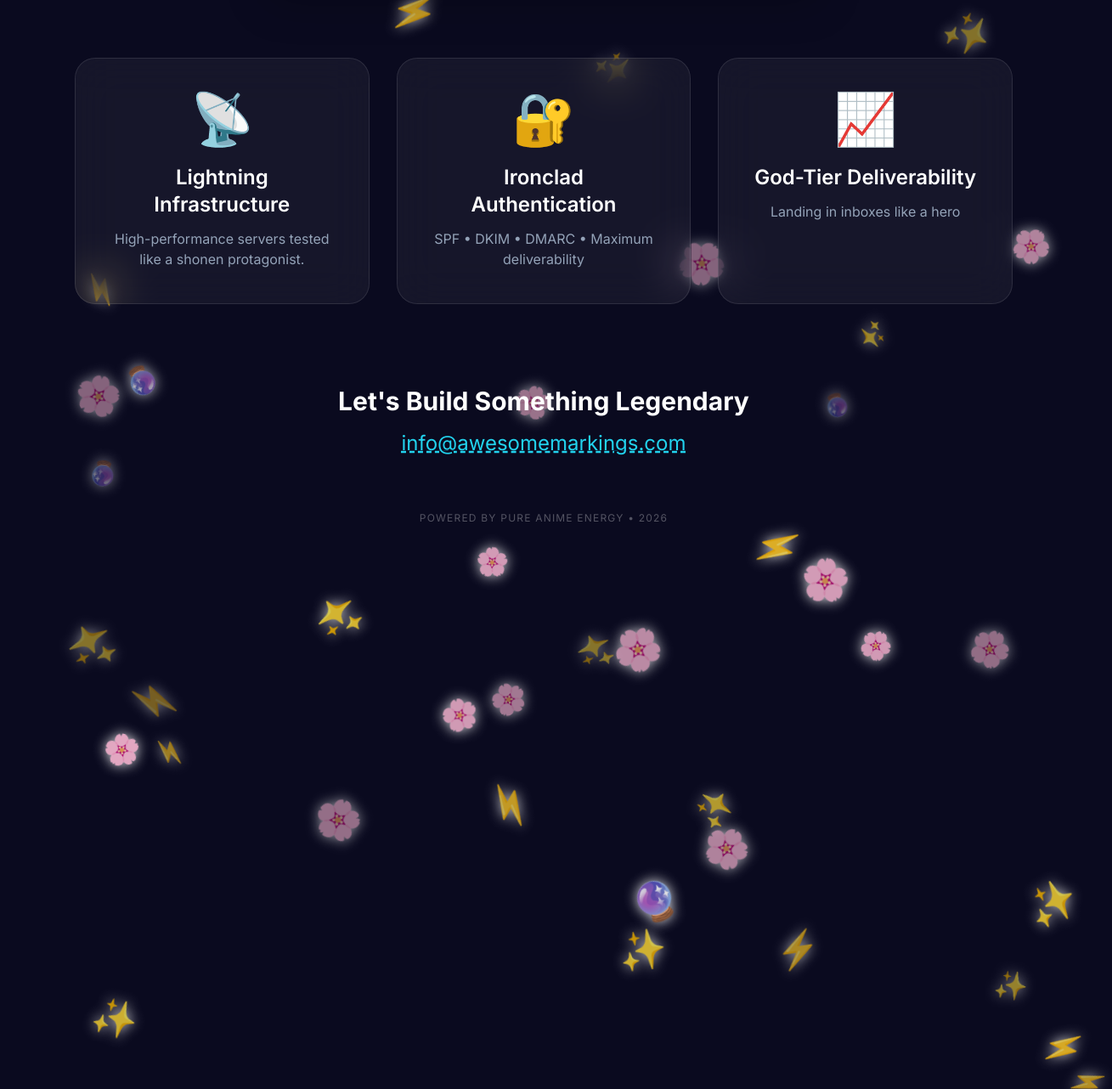
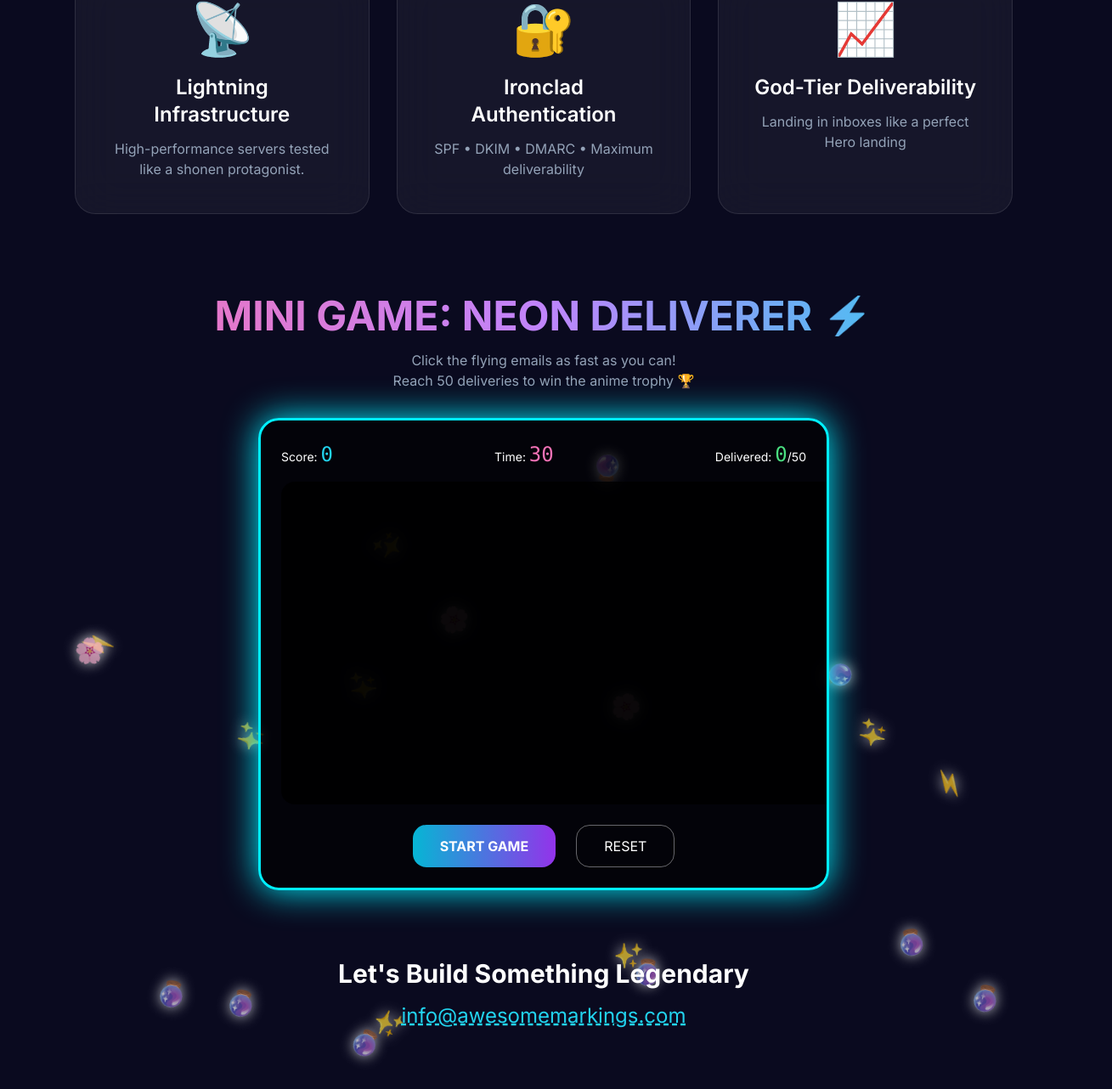
Before and after one commit to roshanaktharj99-a11y/awesome_markings, a plain HTML site: page index.html in a window 1280 px wide. Shown: the part 841-2123 px from the top of the page at 85% size, 1309 px wide, since content can reach past the window. Drawn offline with nearby package versions, Linux system fonts and the light colour scheme.

Commit message:
Update index.html

```diff
--- a/index.html
+++ b/index.html
@@ -23,7 +23,6 @@
             overflow-x: hidden;
         }
 
-        /* Epic Anime Background */
         .bg-anime {
             position: fixed;
             inset: 0;
@@ -39,15 +38,8 @@
             100% { background-position: 0% 50%; }
         }
 
-        /* Floating Particles Container */
-        #particles {
-            position: fixed;
-            inset: 0;
-            z-index: -1;
-            pointer-events: none;
-        }
+        #particles { position: fixed; inset: 0; z-index: -1; pointer-events: none; }
 
-        /* Neon Title */
         .title {
             font-family: 'Space Grotesk', sans-serif;
             font-size: clamp(3.5rem, 8vw, 7rem);
@@ -55,10 +47,7 @@
             background: linear-gradient(90deg, #00f0ff, #c026d3, #f472b6, #22c55e);
             -webkit-background-clip: text;
             -webkit-text-fill-color: transparent;
-            text-shadow:
-                0 0 40px #00f0ff,
-                0 0 80px #c026d3,
-                0 0 120px #f472b6;
+            text-shadow: 0 0 40px #00f0ff, 0 0 80px #c026d3, 0 0 120px #f472b6;
             animation: titlePulse 4s ease-in-out infinite;
         }
 
@@ -67,32 +56,18 @@
             50% { filter: brightness(1.3) hue-rotate(15deg); }
         }
 
-        /* Subtitle Glow */
-        .subtitle {
-            font-size: 1.5rem;
-            letter-spacing: 4px;
-            text-shadow: 0 0 30px rgba(192, 38, 211, 0.8);
-            animation: subtitleFloat 6s ease-in-out infinite;
-        }
+        .subtitle { animation: subtitleFloat 6s ease-in-out infinite; }
 
         @keyframes subtitleFloat {
             0%, 100% { transform: translateY(0); }
             50% { transform: translateY(-15px); }
         }
 
-        /* Card with Energy Border */
         .energy-card {
             position: relative;
             overflow: hidden;
             background: rgba(15, 23, 42, 0.7);
             backdrop-filter: blur(16px);
-            border: 2px solid transparent;
-            animation: energyBorder 8s linear infinite;
-        }
-
-        @keyframes energyBorder {
-            0% { border-image: linear-gradient(45deg, #00f0ff, #c026d3, #f472b6) 1; }
-            100% { border-image: linear-gradient(225deg, #f472b6, #00f0ff, #c026d3) 1; }
         }
 
         .energy-card::before {
@@ -101,7 +76,6 @@
             inset: -2px;
             background: linear-gradient(45deg, transparent, rgba(0, 240, 255, 0.4), transparent);
             animation: energyScan 6s linear infinite;
-            opacity: 0.6;
         }
 
         @keyframes energyScan {
@@ -109,17 +83,11 @@
             100% { transform: translateX(300%); }
         }
 
-        /* Feature Cards */
-        .feature {
-            transition: all 0.4s cubic-bezier(0.23, 1, 0.32, 1);
-        }
-
         .feature:hover {
             transform: translateY(-20px) scale(1.05) rotate(2deg);
             box-shadow: 0 0 60px -10px rgb(192 38 211);
         }
 
-        /* Sakura / Energy Petals */
         .petal {
             position: absolute;
             font-size: 1.8rem;
@@ -134,11 +102,9 @@
             100% { transform: translateY(200vh) rotate(720deg); }
         }
 
-        /* Scanline Effect */
         .scanline {
             position: fixed;
-            top: 0;
-            left: 0;
+            top: 0; left: 0;
             width: 100%;
             height: 3px;
             background: linear-gradient(transparent, rgba(0, 240, 255, 0.6), transparent);
@@ -148,27 +114,25 @@
             pointer-events: none;
         }
 
-        @keyframes scan {
-            0% { top: -10px; }
-            100% { top: 100vh; }
+        @keyframes scan { 0% { top: -10px; } 100% { top: 100vh; } }
+
+        /* Mini Game Styles */
+        #game-container {
+            background: rgba(0, 0, 0, 0.7);
+            border: 3px solid #00f0ff;
+            box-shadow: 0 0 40px #00f0ff;
         }
     </style>
 </head>
 <body class="min-h-screen relative">
 
-    <!-- Epic Background -->
     <div class="bg-anime"></div>
-
-    <!-- Particle Container -->
     <canvas id="particles" width="1920" height="1080"></canvas>
-
-    <!-- Scanline -->
     <div class="scanline"></div>
 
-    <!-- Main Content -->
     <div class="max-w-6xl mx-auto px-6 py-24 relative z-10 text-center">
 
-        <!-- Logo / Title -->
+        <!-- Title -->
         <div class="mb-8 flex justify-center">
             <div class="inline-flex items-center gap-3 px-8 py-4 rounded-3xl bg-white/5 backdrop-blur-xl border border-white/10">
                 <span class="text-5xl">⚡</span>
@@ -176,12 +140,12 @@
             </div>
         </div>
 
-        <p class="subtitle text-white/90 mb-16 tracking-[6px] font-light">
+        <p class="subtitle text-white/90 mb-16 tracking-[6px] font-light text-2xl">
             NEXT-GEN EMAIL SYSTEMS • HIGH POWERED DELIVERY
         </p>
 
         <!-- Hero Card -->
-        <div class="energy-card max-w-2xl mx-auto rounded-3xl p-12 mb-20 shadow-2xl">
+        <div class="energy-card max-w-2xl mx-auto rounded-3xl p-12 mb-20 shadow-2xl border border-white/20">
             <div class="mb-6 text-6xl">🚀</div>
             <h2 class="text-4xl font-bold mb-6 bg-gradient-to-r from-cyan-400 via-purple-400 to-pink-400 bg-clip-text text-transparent">
                 Welcome to the Future
@@ -190,16 +154,6 @@
                 Building blazing-fast, bulletproof email infrastructure with
                 <span class="text-transparent bg-clip-text bg-gradient-to-r from-cyan-300 to-pink-300">anime-level precision</span>.
             </p>
-            <div class="mt-10 flex justify-center gap-4">
-                <button onclick="window.location.href='mailto:info@awesomemarkings.com'"
-                        class="px-10 py-4 rounded-2xl bg-gradient-to-r from-cyan-500 to-purple-600 font-semibold hover:scale-105 transition-transform shadow-lg shadow-purple-500/50">
-                    Contact Us
-                </button>
-                <button onclick="alert('Demo launching... (imagine epic email deliverability test)')"
-                        class="px-10 py-4 rounded-2xl border-2 border-white/30 hover:border-white/70 font-semibold transition-all">
-                    Watch Demo
-                </button>
-            </div>
         </div>
 
         <!-- Features -->
@@ -219,127 +173,255 @@
             <div class="feature bg-white/5 backdrop-blur-xl rounded-3xl p-10 border border-white/10 hover:border-pink-400 group">
                 <div class="text-6xl mb-6 transition-transform group-hover:rotate-[-12deg]">📈</div>
                 <h3 class="text-2xl font-semibold mb-3">God-Tier Deliverability</h3>
-                <p class="text-slate-400">Landing in inboxes like a hero</p>
+                <p class="text-slate-400">Landing in inboxes like a perfect Hero landing</p>
+            </div>
+        </div>
+
+        <!-- MINI GAME SECTION -->
+        <div class="mt-20 mb-16">
+            <h2 class="text-5xl font-bold mb-4 bg-gradient-to-r from-pink-400 via-purple-400 to-cyan-400 bg-clip-text text-transparent">
+                MINI GAME: NEON DELIVERER ⚡
+            </h2>
+            <p class="text-slate-400 mb-8">Click the flying emails as fast as you can!<br>Reach 50 deliveries to win the anime trophy 🏆</p>
+
+            <div id="game-container" class="max-w-2xl mx-auto rounded-3xl p-6 relative overflow-hidden">
+                <div class="flex justify-between items-center mb-4 text-sm">
+                    <div>Score: <span id="score" class="font-mono text-cyan-400 text-2xl">0</span></div>
+                    <div>Time: <span id="time" class="font-mono text-pink-400 text-2xl">30</span></div>
+                    <div>Delivered: <span id="delivered" class="font-mono text-green-400 text-2xl">0</span>/50</div>
+                </div>
+
+                <canvas id="game-canvas" width="700" height="380" class="rounded-2xl bg-black/80 mx-auto cursor-crosshair"></canvas>
+
+                <div class="flex justify-center gap-6 mt-6">
+                    <button onclick="startGame()" id="start-btn"
+                            class="px-8 py-3 rounded-2xl bg-gradient-to-r from-cyan-500 to-purple-600 font-bold hover:scale-105 transition">
+                        START GAME
+                    </button>
+                    <button onclick="resetGame()"
+                            class="px-8 py-3 rounded-2xl border border-white/40 hover:bg-white/10 transition">
+                        RESET
+                    </button>
+                </div>
             </div>
         </div>
 
         <!-- Contact -->
-        <div class="text-center">
+        <div class="text-center mt-20">
             <h2 class="text-3xl font-bold mb-4">Let's Build Something Legendary</h2>
-            <a href="mailto:info@awesomemarkings.com"
-               class="inline-block text-2xl text-cyan-400 hover:text-white transition-colors underline decoration-dashed">
+            <a href="mailto:info@awesomemarkings.com" class="inline-block text-2xl text-cyan-400 hover:text-white transition-colors underline decoration-dashed">
                 info@awesomemarkings.com
             </a>
-            <div class="mt-16 text-xs text-white/30 tracking-widest">
-                POWERED BY PURE ANIME ENERGY • 2026
-            </div>
         </div>
     </div>
 
-    <!-- Floating Sakura/Energy Particles -->
+    <!-- Floating Petals -->
     <script>
-        // Canvas Particles (Stars + Energy Orbs)
-        const canvas = document.getElementById('particles');
-        const ctx = canvas.getContext('2d');
+        // === Background Particles & Petals (same as before) ===
+        const canvasBG = document.getElementById('particles');
+        const ctxBG = canvasBG.getContext('2d');
+        function resizeBG() {
+            canvasBG.width = window.innerWidth;
+            canvasBG.height = window.innerHeight;
+        }
+        window.addEventListener('resize', resizeBG);
+        resizeBG();
 
-        function resizeCanvas() {
-            canvas.width = window.innerWidth;
-            canvas.height = window.innerHeight;
-        }
-        window.addEventListener('resize', resizeCanvas);
-        resizeCanvas();
-
-        let particles = [];
-
-        class Particle {
-            constructor() {
-                this.reset();
-            }
+        let bgParticles = [];
+        class BGParticle {
+            constructor() { this.reset(); }
             reset() {
-                this.x = Math.random() * canvas.width;
-                this.y = Math.random() * canvas.height;
-                this.size = Math.random() * 4 + 1;
-                this.speed = Math.random() * 0.8 + 0.3;
-                this.opacity = Math.random() * 0.7 + 0.3;
-                this.hue = Math.random() * 60 + 260; // cyan to purple
+                this.x = Math.random() * canvasBG.width;
+                this.y = Math.random() * canvasBG.height;
+                this.size = Math.random() * 3.5 + 1;
+                this.speed = Math.random() * 0.8 + 0.4;
+                this.opacity = Math.random() * 0.7 + 0.4;
+                this.hue = Math.random() * 60 + 260;
             }
             update() {
                 this.y += this.speed;
-                this.opacity -= 0.002;
-                if (this.y > canvas.height || this.opacity <= 0) this.reset();
+                if (this.y > canvasBG.height) this.reset();
             }
             draw() {
-                ctx.save();
-                ctx.globalAlpha = this.opacity;
-                ctx.fillStyle = `hsl(${this.hue}, 100%, 85%)`;
-                ctx.shadowBlur = 15;
-                ctx.shadowColor = `hsl(${this.hue}, 100%, 70%)`;
-                ctx.beginPath();
-                ctx.arc(this.x, this.y, this.size, 0, Math.PI * 2);
-                ctx.fill();
-                ctx.restore();
+                ctxBG.save();
+                ctxBG.globalAlpha = this.opacity;
+                ctxBG.fillStyle = `hsl(${this.hue}, 100%, 85%)`;
+                ctxBG.shadowBlur = 12;
+                ctxBG.shadowColor = `hsl(${this.hue}, 100%, 70%)`;
+                ctxBG.beginPath();
+                ctxBG.arc(this.x, this.y, this.size, 0, Math.PI * 2);
+                ctxBG.fill();
+                ctxBG.restore();
             }
         }
 
-        // Create particles
-        for (let i = 0; i < 180; i++) {
-            particles.push(new Particle());
+        for (let i = 0; i < 180; i++) bgParticles.push(new BGParticle());
+
+        function animateBG() {
+            ctxBG.clearRect(0, 0, canvasBG.width, canvasBG.height);
+            bgParticles.forEach(p => { p.update(); p.draw(); });
+            requestAnimationFrame(animateBG);
+        }
+        animateBG();
+
+        function createPetal() {
+            const petal = document.createElement('div');
+            petal.className = 'petal';
+            petal.textContent = ['🌸','✨','⚡','🔮'][Math.floor(Math.random()*4)];
+            petal.style.left = Math.random() * 100 + 'vw';
+            petal.style.animationDuration = (Math.random() * 12 + 15) + 's';
+            petal.style.animationDelay = '-' + Math.random() * 25 + 's';
+            document.body.appendChild(petal);
+            setTimeout(() => petal.remove(), 45000);
+        }
+        setInterval(() => { for(let i=0; i<3; i++) createPetal(); }, 450);
+        for (let i = 0; i < 20; i++) setTimeout(() => createPetal(), i * 100);
+
+        // ==================== MINI GAME ====================
+        const gameCanvas = document.getElementById('game-canvas');
+        const gctx = gameCanvas.getContext('2d');
+        let score = 0;
+        let delivered = 0;
+        let timeLeft = 30;
+        let gameRunning = false;
+        let emails = [];
+        let lastTime = 0;
+
+        class Email {
+            constructor() {
+                this.x = Math.random() * (gameCanvas.width - 60) + 30;
+                this.y = Math.random() * (gameCanvas.height - 80) + 20;
+                this.size = 55;
+                this.speedX = (Math.random() - 0.5) * 3.5;
+                this.speedY = (Math.random() - 0.5) * 3.5;
+                this.emoji = ['📧','📨','✉️'][Math.floor(Math.random()*3)];
+                this.rotation = 0;
+            }
+            update() {
+                this.x += this.speedX;
+                this.y += this.speedY;
+                this.rotation += 0.05;
+
+                // Bounce off walls
+                if (this.x < 30 || this.x > gameCanvas.width - 30) this.speedX *= -1;
+                if (this.y < 30 || this.y > gameCanvas.height - 30) this.speedY *= -1;
+            }
+            draw() {
+                gctx.save();
+                gctx.translate(this.x, this.y);
+                gctx.rotate(this.rotation);
+                gctx.font = '48px Arial';
+                gctx.textAlign = 'center';
+                gctx.textBaseline = 'middle';
+                gctx.shadowColor = '#00f0ff';
+                gctx.shadowBlur = 25;
+                gctx.fillText(this.emoji, 0, 0);
+                gctx.restore();
+            }
         }
 
-        function animate() {
-            ctx.clearRect(0, 0, canvas.width, canvas.height);
+        function spawnEmail() {
+            if (gameRunning && emails.length < 8) {
+                emails.push(new Email());
+            }
+        }
 
-            // Draw connecting lines occasionally
-            ctx.strokeStyle = 'rgba(192, 38, 211, 0.08)';
-            ctx.lineWidth = 1;
-            for (let i = 0; i < particles.length; i += 8) {
-                for (let j = i + 1; j < particles.length; j += 12) {
-                    const p1 = particles[i];
-                    const p2 = particles[j];
-                    const dx = p1.x - p2.x;
-                    const dy = p1.y - p2.y;
-                    if (dx * dx + dy * dy < 80000) {
-                        ctx.beginPath();
-                        ctx.moveTo(p1.x, p1.y);
-                        ctx.lineTo(p2.x, p2.y);
-                        ctx.stroke();
-                    }
+        function drawGame() {
+            gctx.fillStyle = 'rgba(3, 7, 18, 0.85)';
+            gctx.fillRect(0, 0, gameCanvas.width, gameCanvas.height);
+
+            emails.forEach((email, i) => {
+                email.update();
+                email.draw();
+            });
+
+            // Score flash effect
+            if (Math.random() < 0.1) {
+                gctx.fillStyle = 'rgba(255,255,255,0.1)';
+                gctx.fillRect(0, 0, gameCanvas.width, gameCanvas.height);
+            }
+        }
+
+        function gameLoop(timestamp) {
+            if (!lastTime) lastTime = timestamp;
+            if (timestamp - lastTime > 1000) {
+                timeLeft--;
+                document.getElementById('time').textContent = timeLeft;
+                lastTime = timestamp;
+
+                if (timeLeft <= 0) {
+                    endGame();
+                    return;
                 }
             }
 
-            particles.forEach(p => {
-                p.update();
-                p.draw();
-            });
-
-            requestAnimationFrame(animate);
-        }
-        animate();
-
-        // Floating Sakura-style elements
-        function createPetal() {
-            const petal = document.createElement('div');
-            petal.className = 'petal';
-            petal.textContent = ['🌸', '✨', '⚡', '🔮'][Math.floor(Math.random() * 4)];
-            petal.style.left = Math.random() * 100 + 'vw';
-            petal.style.animationDuration = (Math.random() * 12 + 14) + 's';
-            petal.style.animationDelay = Math.random() * -25 + 's';
-            petal.style.fontSize = (Math.random() * 1.4 + 1.6) + 'rem';
-            petal.style.opacity = Math.random() * 0.5 + 0.4;
-            document.body.appendChild(petal);
-
-            setTimeout(() => petal.remove(), 40000);
+            drawGame();
+            if (gameRunning) requestAnimationFrame(gameLoop);
         }
 
-        // Spawn petals
-        setInterval(() => {
-            for (let i = 0; i < 3; i++) createPetal();
-        }, 420);
+        function startGame() {
+            if (gameRunning) return;
+            gameRunning = true;
+            score = 0;
+            delivered = 0;
+            timeLeft = 30;
+            emails = [];
+            document.getElementById('score').textContent = '0';
+            document.getElementById('delivered').textContent = '0';
+            document.getElementById('time').textContent = '30';
 
-        // Initial burst
-        for (let i = 0; i < 25; i++) {
-            setTimeout(() => createPetal(), i * 80);
+            for (let i = 0; i < 5; i++) emails.push(new Email());
+
+            setInterval(spawnEmail, 600);
+            requestAnimationFrame(gameLoop);
         }
+
+        function endGame() {
+            gameRunning = false;
+            const finalScore = score;
+            const won = delivered >= 50;
+
+            setTimeout(() => {
+                alert(`🎮 GAME OVER!\n\nScore: ${finalScore}\nDelivered: ${delivered}/50\n\n${won ? '🏆 LEGENDARY DELIVERABILITY ACHIEVED!' : 'Keep training, future email ninja!'}`);
+            }, 100);
+        }
+
+        function resetGame() {
+            gameRunning = false;
+            emails = [];
+            document.getElementById('score').textContent = '0';
+            document.getElementById('delivered').textContent = '0';
+            document.getElementById('time').textContent = '30';
+        }
+
+        // Click handler for game
+        gameCanvas.addEventListener('click', (e) => {
+            if (!gameRunning) return;
+            const rect = gameCanvas.getBoundingClientRect();
+            const clickX = e.clientX - rect.left;
+            const clickY = e.clientY - rect.top;
+
+            for (let i = emails.length - 1; i >= 0; i--) {
+                const em = emails[i];
+                const dx = clickX - em.x;
+                const dy = clickY - em.y;
+                if (Math.sqrt(dx*dx + dy*dy) < em.size) {
+                    emails.splice(i, 1);
+                    score += 10;
+                    delivered++;
+                    document.getElementById('score').textContent = score;
+                    document.getElementById('delivered').textContent = delivered;
+
+                    // Particle burst effect
+                    for (let j = 0; j < 8; j++) {
+                        emails.push(new Email()); // quick respawn
+                    }
+                    break;
+                }
+            }
+        });
+
+        // Tailwind script already included
     </script>
 </body>
 </html>
```
